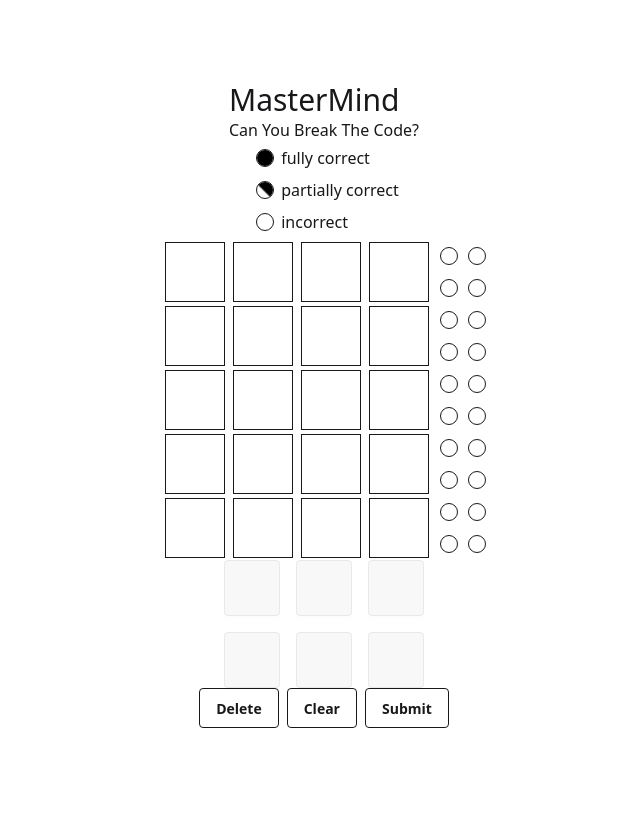
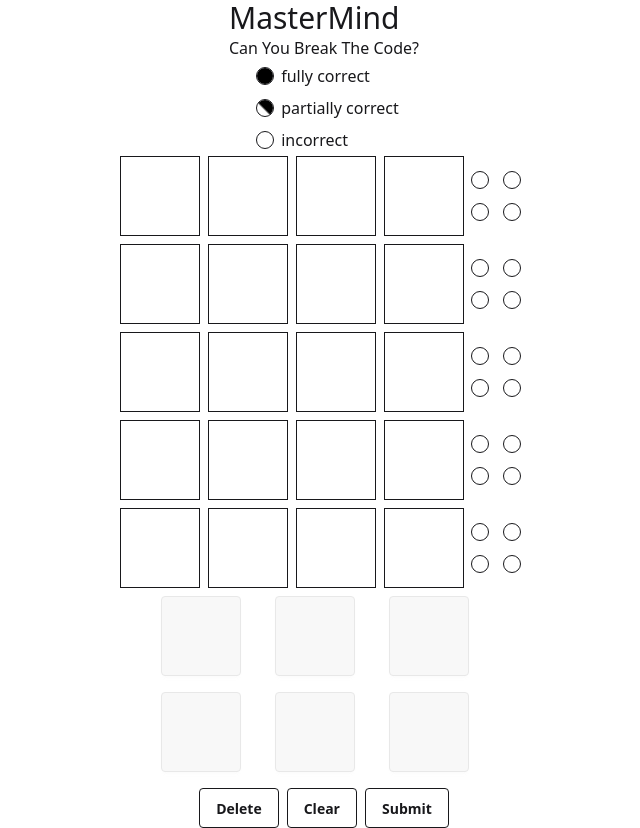
Before and after one commit to raworiginal/mastermind-react, a React (Vite) app: page / in a window 1280 px wide. Shown: the whole page, without its empty margins (316-956 px from the left). Before the commit the page ends 800 px from the top, so only its background shows below. Built offline with nearby package versions, Linux system fonts and the light colour scheme.

Commit message:
tweaks the layout to stay center on all screen sizes

```diff
--- a/src/App.jsx
+++ b/src/App.jsx
@@ -6,8 +6,8 @@ import Header from "./components/Header";
 function App() {
 	return (
 		<>
-			<main className="flex w-screen h-screen justify-center items-center">
-				<div className="flex justify-center flex-col rounded-md w-full h-screen">
+			<main className="flex justify-center">
+				<div className="flex justify-start flex-col rounded-md h-dvh">
 					<Header />
 					<GameGrid />
 					<GameControls />
--- a/src/components/GameControls.jsx
+++ b/src/components/GameControls.jsx
@@ -2,12 +2,12 @@ const GameControls = () => {
 	const btnColors = ["yellow", "orange", "red", "purple", "blue", "green"];
 	const btnClassList = "btn btn-outline";
 	return (
-		<section className="flex flex-col justify-around items-center h-1/5">
-			<div className="grid grid-cols-3 gap-4">
+		<section className="flex flex-col my-2 space-y-4 items-center">
+			<div className="grid w-4/5 grid-cols-3 gap-4">
 				{btnColors.map((color, idx) => (
-					<button
+					<div
 						key={idx}
-						className={`btn btn-square btn-xl bg-${color}-500 hover:outline`}></button>
+						className={`btn btn-wide justify-self-stretch h-20 w-20 bg-${color}-500 hover:outline`}></div>
 				))}
 			</div>
 			<div className="flex gap-2">
--- a/src/components/GameGrid.jsx
+++ b/src/components/GameGrid.jsx
@@ -3,7 +3,7 @@ import GameRow from "./GameRow";
 const GameGrid = () => {
 	const rows = Array.from({ length: 5 });
 	return (
-		<section className="flex flex-col items-center">
+		<section className="flex flex-col space-y-2 items-center">
 			{rows.map((_, idx) => (
 				<GameRow key={idx} />
 			))}
--- a/src/components/GameRow.jsx
+++ b/src/components/GameRow.jsx
@@ -1,4 +1,3 @@
-import { pegLegend } from "../constants/gameConstants";
 import Peg from "./Peg";
 
 const GameRow = () => {
@@ -7,7 +6,7 @@ const GameRow = () => {
 		<div className="flex items-center h-full">
 			<section className="flex flex-row justify-center gap-2 w-full">
 				{squares.map((_, idx) => (
-					<div key={idx} className="border h-15 aspect-square"></div>
+					<div key={idx} className="border h-20 aspect-square"></div>
 				))}
 			</section>
 			<section className="flex w-1/5 justify-start">
```
